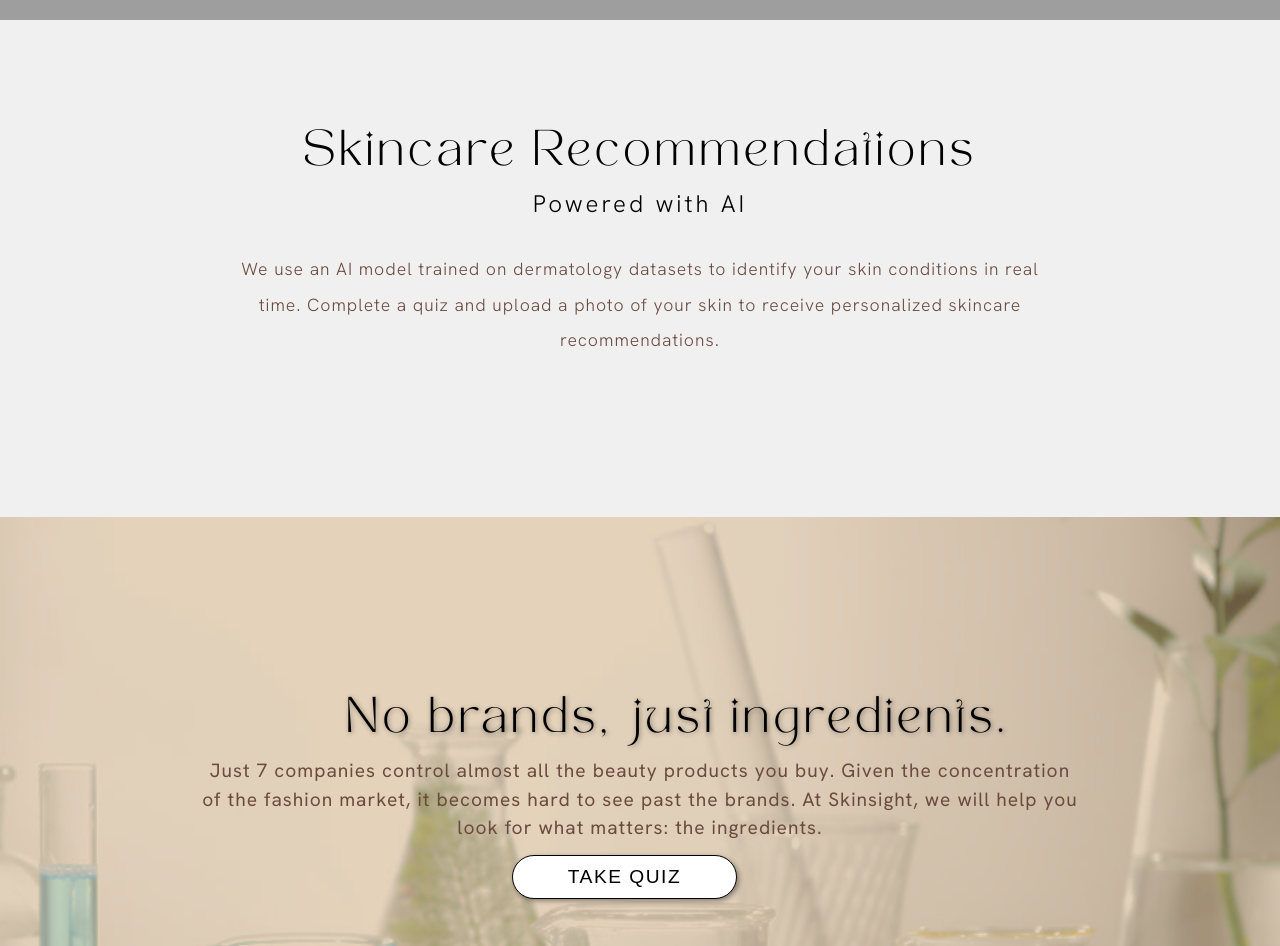
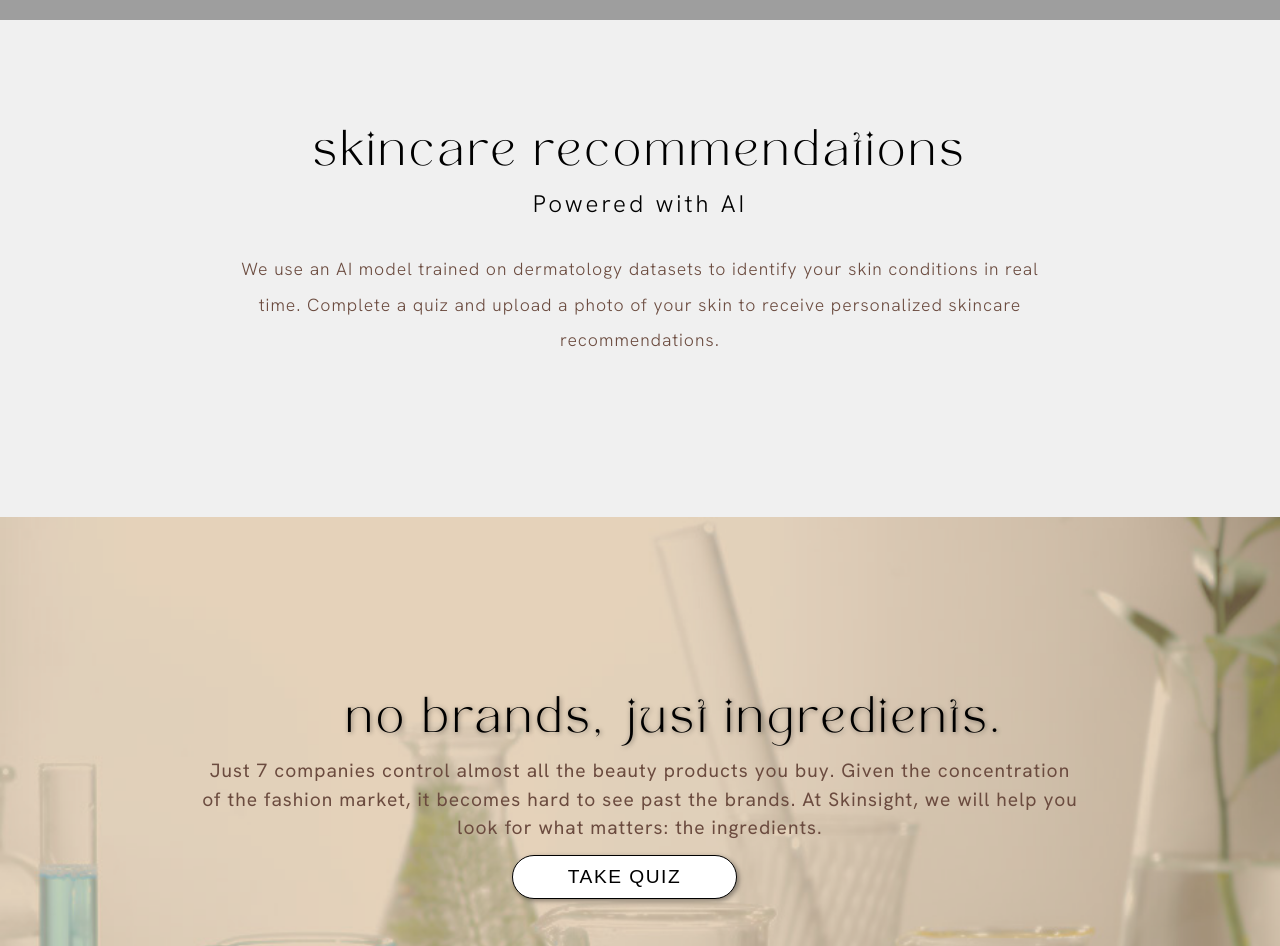
Before and after one commit to hap196/skinsight, a React (Create React App) app in the folder frontend/: page / in a window 1280 px wide. Shown: the part 780-1726 px from the top of the page. Built offline with nearby package versions, Linux system fonts and the light colour scheme; grey boxes are pictures that could not be loaded.

Commit message:
scrolling on home

```diff
--- a/frontend/src/pages/Home.css
+++ b/frontend/src/pages/Home.css
@@ -12,6 +12,7 @@ body, html {
     margin: 0;
     padding: 0;
     font-family: 'OtherFont', sans-serif;
+    scroll-behavior: smooth;
 }
 
 .home {
--- a/frontend/src/pages/Home.js
+++ b/frontend/src/pages/Home.js
@@ -7,6 +7,13 @@ const Home = () => {
     window.location.href = "http://localhost:5001/login";
   };
 
+  const scrollToBottom = () => {
+    window.scrollTo({
+      top: document.body.scrollHeight,
+      behavior: 'smooth' // Smooth scrolling
+    });
+  };
+
   return (
     <div className="home">
       <section className="section1">
@@ -14,17 +21,17 @@ const Home = () => {
           sk<span className="highlight">insight</span>
         </h1>
         <p>ACHIEVING HEALTHY, BEAUTIFUL SKIN</p>
-        <button className="get-started-button" onClick={handleLogin}>GET STARTED</button>
+        <button className="get-started-button" onClick={scrollToBottom}>GET STARTED</button>
       </section>
       <section className="section2">
-        <h2>Skincare Recommendations</h2>
+        <h2>skincare recommendations</h2>
         <h4>Powered with AI</h4>
         <p>We use an AI model trained on dermatology datasets to identify your skin conditions in real time.
           Complete a quiz and upload a photo of your skin to receive personalized skincare recommendations.
         </p>
       </section>
       <section className="section3">
-        <h2>No brands, just ingredients.</h2>
+        <h2>no brands, just ingredients.</h2>
         <p>
           Just 7 companies control almost all the beauty products you buy. Given the concentration of the fashion market, it becomes hard to see past the brands. At Skinsight, we will help you look for what matters: the ingredients.
         </p>
```
